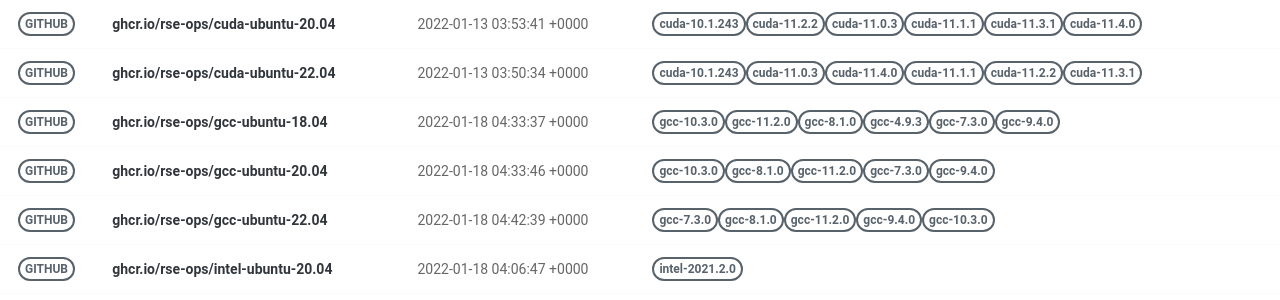
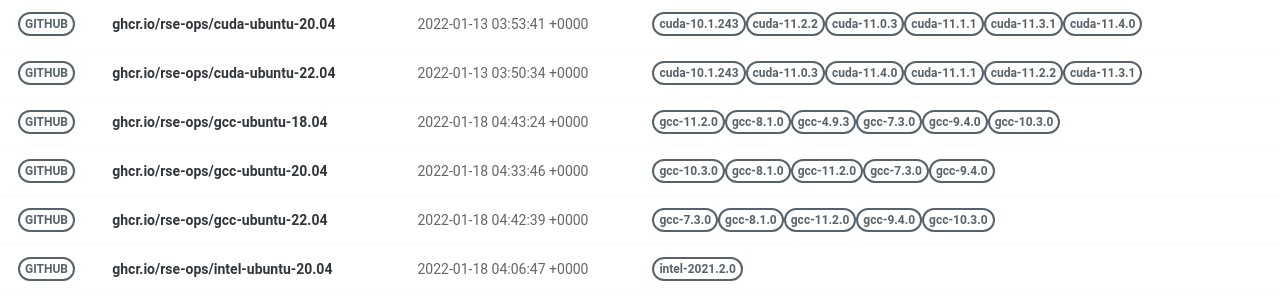
Before and after one commit to rse-ops/docker-images, a Jekyll site: the page built from pages/index.md, in a window 1280 px wide. Shown: the part 277-577 px from the top of the page. Built offline with Jekyll 4.4.1, drawn with Linux system fonts in a browser that asks for light colours; nearby versions of some CDN libraries.

Commit message:
Automated push to update library 2022-01-18

```diff
--- a/_library/ghcr.io-rse-ops-gcc-ubuntu-18.04.md
+++ b/_library/ghcr.io-rse-ops-gcc-ubuntu-18.04.md
@@ -1,14 +1,11 @@
 ---
 layout: container
 name: ghcr.io/rse-ops/gcc-ubuntu-18.04
-updated_at: 2022-01-18 04:33:37.086673
+updated_at: 2022-01-18 04:43:24.301353
 
 
 container_url: https://github.com/orgs/rse-ops/packages/container/package/gcc-ubuntu-18.04
 versions:
- - tag: gcc-10.3.0
-   dockerfile: https://github.com/rse-ops/docker-images/blob/main/ubuntu/gcc/Dockerfile
-   manifest: https://crane.ggcr.dev/manifest/ghcr.io/rse-ops/gcc-ubuntu-18.04:gcc-10.3.0
  - tag: gcc-11.2.0
    dockerfile: https://github.com/rse-ops/docker-images/blob/main/ubuntu/gcc/Dockerfile
    manifest: https://crane.ggcr.dev/manifest/ghcr.io/rse-ops/gcc-ubuntu-18.04:gcc-11.2.0
```
Also changed, not shown: other parts of _library/ghcr.io-rse-ops-gcc-ubuntu-18.04.md (+3 -0 lines).
